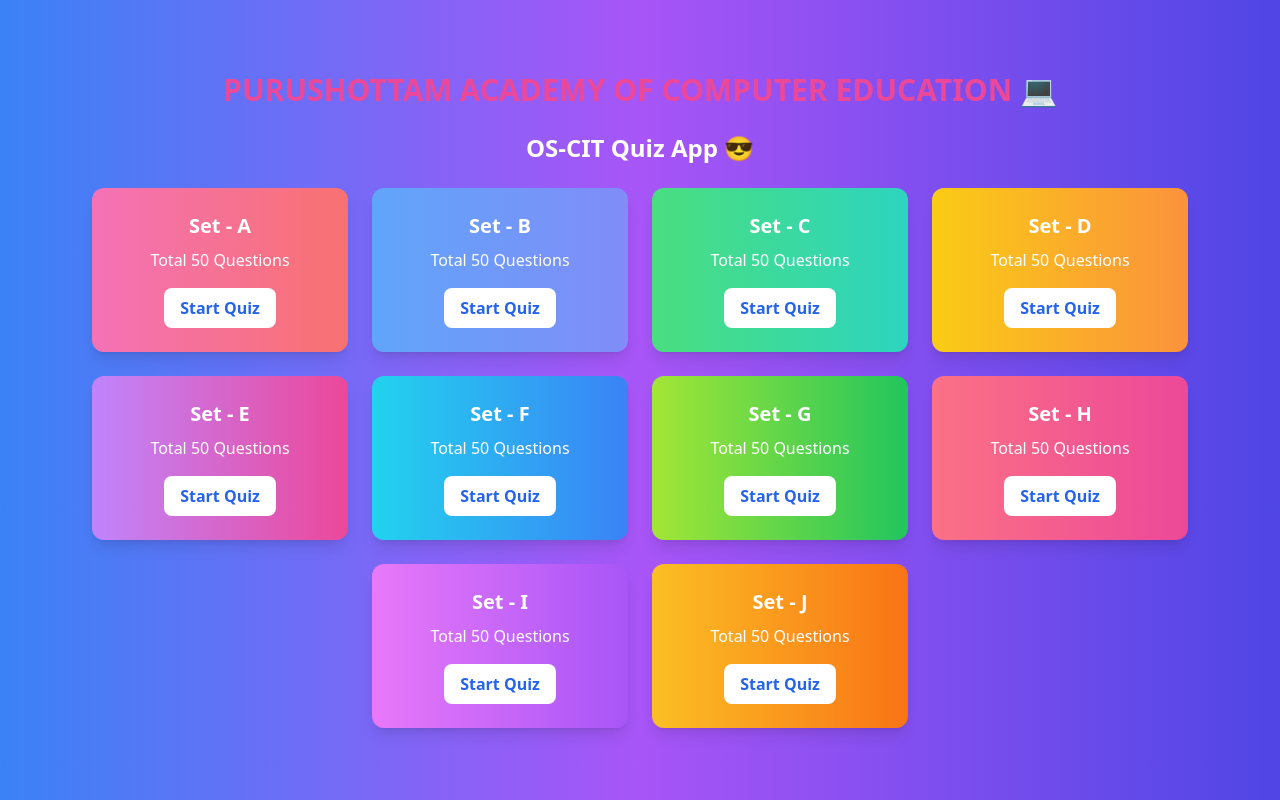
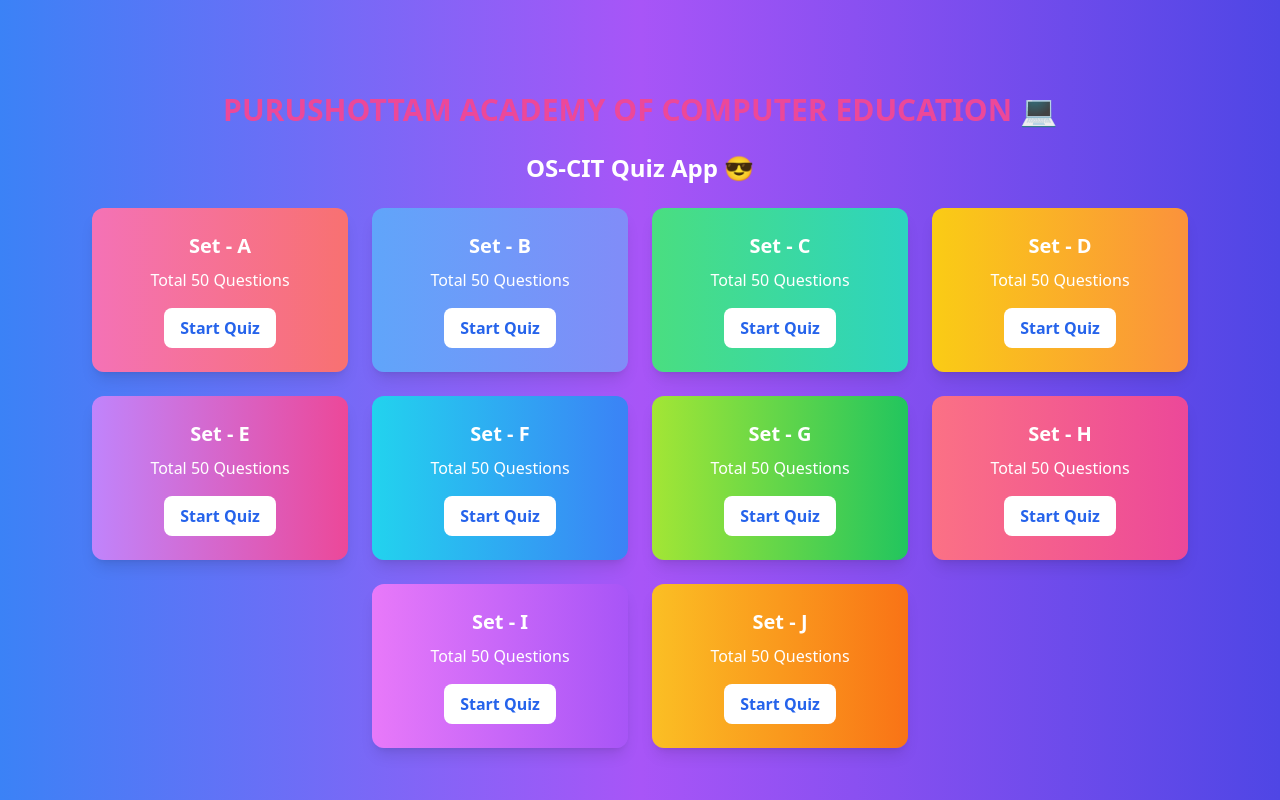
Before and after one commit to Sibul-2002/quiz-apps, a React (Vite) app: page / in a window 1280 px wide. Built offline with nearby package versions, Linux system fonts and the light colour scheme.

Commit message:
heading alignment

```diff
--- a/src/App.jsx
+++ b/src/App.jsx
@@ -491,7 +491,7 @@
 
   return (
     <div className="min-h-screen flex flex-col items-center justify-center bg-gradient-to-r from-blue-500 via-purple-500 to-indigo-600">
-      <h1 className="text-3xl font-bold text-pink-500 mb-6">PURUSHOTTAM ACADEMY OF COMPUTER EDUCATION 💻</h1>
+      <h1 className="text-3xl font-bold text-pink-500 mb-6 text-center mt-10">PURUSHOTTAM ACADEMY OF COMPUTER EDUCATION 💻</h1>
       <h2 className="text-2xl font-bold text-white mb-6">OS-CIT Quiz App 😎</h2>
 
       {/* Home Screen - Sets
```
